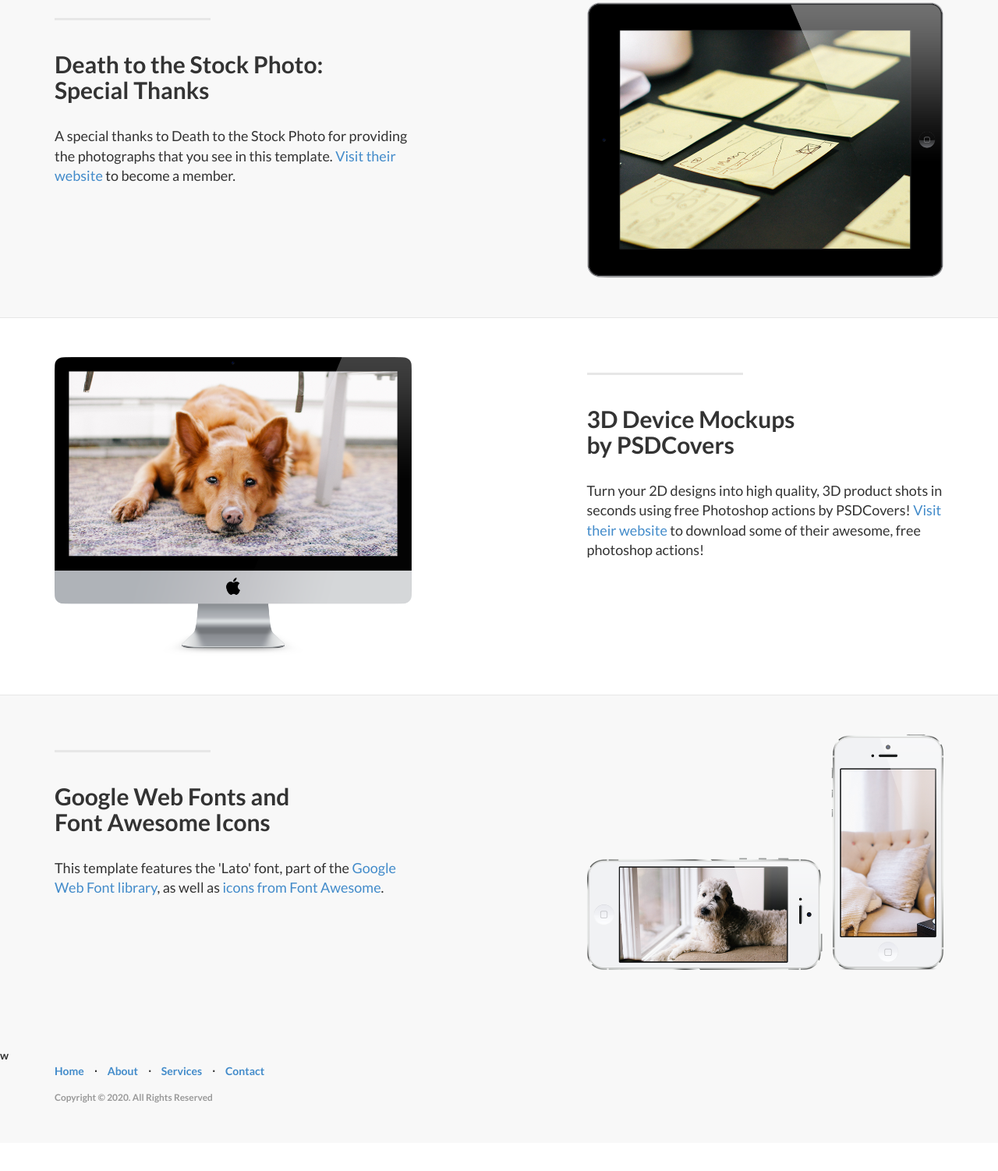
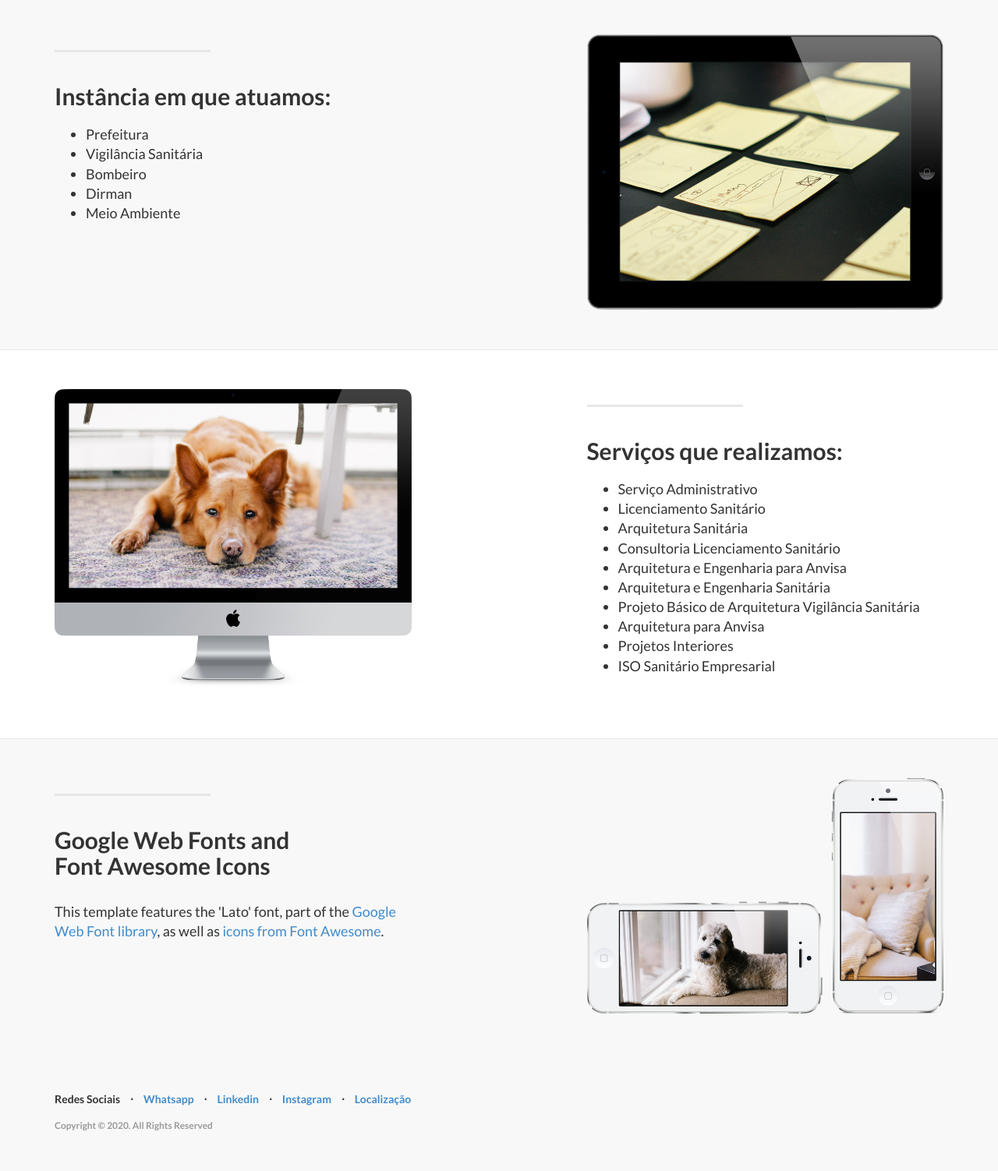
Before and after one commit to afc2c4/arquiteturasanitaria, a plain HTML site: page index.html in a window 1280 px wide. Shown: the part 812-2314 px from the top of the page at 78% size. Before the commit the page ends 2278 px from the top, so only its background shows below. Drawn offline with Linux system fonts and the light colour scheme.

Commit message:
fazendo novos ajustes

```diff
--- a/index.html
+++ b/index.html
@@ -62,9 +62,15 @@
                     <div class="intro-message">
                         <h1>Alessandra Carvalho</h1>
                         <h3>Arquiteta Sanitária</h3>
+                        <h5>Especializada em elaborar e aprovar Projetos de Arquitetura e <br>
+                        Engenharia para os Órgãos Públicos nas Instâncias Municipais e Estaduais:</h5>
                         <hr class="intro-divider">
                         <ul class="list-inline intro-social-buttons">
-                            <li><a href="https://api.whatsapp.com/send?phone=5581996589898" class="btn btn-default"><i class="fa fa-whatsapp"></i><span class="network-name">WhatsApp</span></a>
+                            <li><a href="https://api.whatsapp.com/send?phone=5581996589898" class="btn btn-default"><i class="fa fa-whatsapp"></i><span class="network-name"> </span>WhatsApp</a>
+                            </li>
+                            <li><a href="https://www.linkedin.com/in/alessandra-de-carvalho" class="btn btn-default"><i class="fa fa-linkedin"></i><span class="network-name"> </span>Linkedin</a>
+                            </li>
+                            <li><a href="https://www.instagram.com/arquiteturasanitaria.com.br/" class="btn btn-default"><i class="fa fa-instagram"></i><span class="network-name"> </span>Instagram</a>
                             </li>
                         </ul>
                     </div>
@@ -85,9 +91,16 @@
                 <div class="col-lg-5 col-sm-6">
                     <hr class="section-heading-spacer">
                     <div class="clearfix"></div>
-                    <h2 class="section-heading">Death to the Stock Photo:
-                        <br>Special Thanks</h2>
-                    <p class="lead">A special thanks to Death to the Stock Photo for providing the photographs that you see in this template. <a target="_blank" href="http://join.deathtothestockphoto.com/">Visit their website</a> to become a member.</p>
+                    <h2 class="section-heading">Instância em que atuamos:
+                    <p class="lead">
+                        <ul class="lead">
+                            <li>Prefeitura</li>
+                            <li>Vigilância Sanitária</li>
+                            <li>Bombeiro</li>
+                            <li>Dirman</li>
+                            <li>Meio Ambiente</li>
+                        </ul>
+                    </p>
                 </div>
                 <div class="col-lg-5 col-lg-offset-2 col-sm-6">
                     <img class="img-responsive" src="img/ipad.png" alt="">
@@ -108,9 +121,21 @@
                 <div class="col-lg-5 col-lg-offset-1 col-sm-push-6  col-sm-6">
                     <hr class="section-heading-spacer">
                     <div class="clearfix"></div>
-                    <h2 class="section-heading">3D Device Mockups
-                        <br>by PSDCovers</h2>
-                    <p class="lead">Turn your 2D designs into high quality, 3D product shots in seconds using free Photoshop actions by PSDCovers! <a target="_blank" href="http://www.psdcovers.com/">Visit their website</a> to download some of their awesome, free photoshop actions!</p>
+                    <h2 class="section-heading">Serviços que realizamos:
+                     <p class="lead">
+                        <ul class="lead">
+                            <li>Serviço Administrativo</li>
+                            <li>Licenciamento Sanitário</li>
+                            <li>Arquitetura Sanitária</li>
+                            <li>Consultoria Licenciamento Sanitário</li>
+                            <li>Arquitetura e Engenharia para Anvisa</li>
+                            <li>Arquitetura e Engenharia Sanitária</li>
+                            <li>Projeto Básico de Arquitetura Vigilância Sanitária</li>
+                            <li>Arquitetura para Anvisa</li>
+                            <li>Projetos Interiores</li>
+                            <li>ISO Sanitário Empresarial</li>
+                        </ul>
+                    </p>
                 </div>
                 <div class="col-lg-5 col-sm-pull-6  col-sm-6">
                     <img class="img-responsive" src="img/doge.png" alt="">
@@ -146,21 +171,24 @@
     </div>
     <!-- /.content-section-a -->
 
-    <footer>w
+    <footer>
         <div class="container">
             <div class="row">
                 <div class="col-lg-12">
                     <ul class="list-inline">
-                        <li><a href="#home">Home</a>
+                        <li>Redes Sociais
                         </li>
                         <li class="footer-menu-divider">&sdot;</li>
-                        <li><a href="#about">About</a>
+                        <li><a href="https://api.whatsapp.com/send?phone=5581996589898">Whatsapp</a>
                         </li>
                         <li class="footer-menu-divider">&sdot;</li>
-                        <li><a href="#services">Services</a>
+                        <li><a href="https://www.linkedin.com/in/alessandra-de-carvalho">Linkedin</a>
                         </li>
                         <li class="footer-menu-divider">&sdot;</li>
-                        <li><a href="#contact">Contact</a>
+                        <li><a href="https://www.instagram.com/arquiteturasanitaria.com.br/">Instagram</a>
+                        </li>
+                        <li class="footer-menu-divider">&sdot;</li>
+                        <li><a href="https://www.google.com/maps/place/Empresarial+Benoni+Menelau/@-8.1243897,-34.9065125,15z/data=!4m2!3m1!1s0x0:0x1ecb312bb6e209b7?sa=X&ved=2ahUKEwjhzuDjhZzsAhVwGbkGHRrRB04Q_BIwCnoECBAQBQ">Localização</a>
                         </li>
                     </ul>
                     <p class="copyright text-muted small">Copyright &copy;  2020. All Rights Reserved</p>
```
